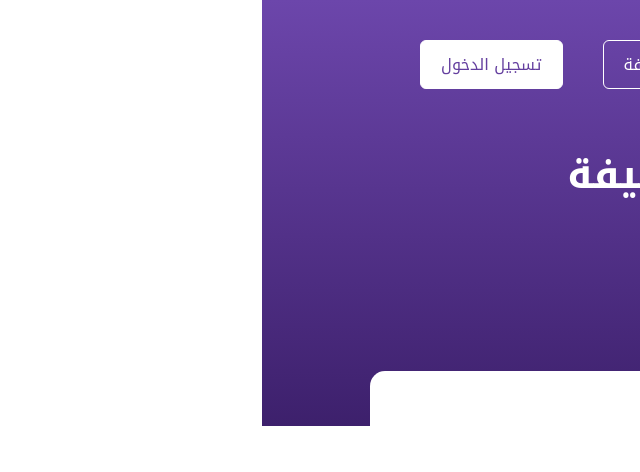
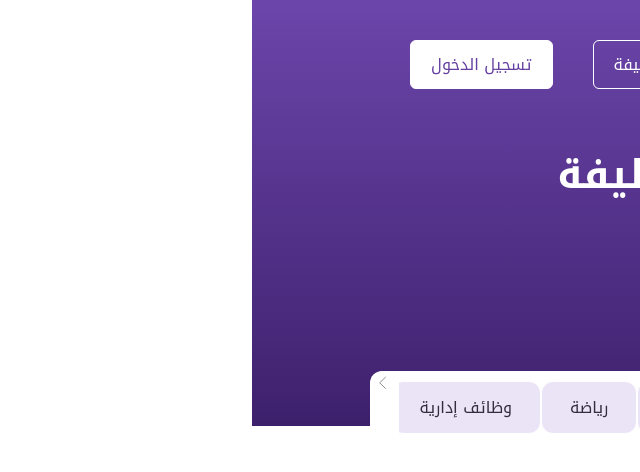
Before and after one commit to Bedoon-Jobs-Team/bedoon-jobs, a React (Create React App) app: page / in a window 1280 px wide. Shown: the top 472 px of the page, without its empty margins (640-1280 px from the left). Built offline with nearby package versions, Linux system fonts and the light colour scheme; a web font is replaced by a local one.

Commit message:
added scroll menu bottuns and arrow

```diff
--- a/src/components/ScrollMenu.tsx
+++ b/src/components/ScrollMenu.tsx
@@ -1,9 +1,27 @@
 import React, { FunctionComponent } from "react";
-import { ReactComponent as LogoSmall } from "../assets/icons/LogoSmall.svg";
+import { ReactComponent as Arrow } from "../assets/icons/arrow.svg";
 import styled from "styled-components";
 
 const ScrollMenu: FunctionComponent = props => {
-  return <Menu></Menu>;
+  return (
+    <Menu>
+      <Container>
+                <ActiveButton>جميع الوظائف</ActiveButton>
+                <InactiveButton>هندسة</InactiveButton>
+                <InactiveButton>طب وتمريض</InactiveButton>
+                <InactiveButton>مناديب</InactiveButton>
+                <InactiveButton>أمن وسلامة</InactiveButton>
+                <InactiveButton>سكرتارية</InactiveButton>
+                <InactiveButton>رياضة</InactiveButton>
+                <InactiveButton>وظائف إدارية</InactiveButton>
+      </Container>
+      <ScrollArow>
+
+        <StyledArrow />
+
+      </ScrollArow>
+    </Menu>
+  );
 };
 
 const Menu = styled.div`
@@ -15,7 +33,41 @@ const Menu = styled.div`
   background-color: #ffffff;
   box-shadow: 0px 34px 74px rgba (39,  52,  107,  0.12);
   border-radius: 15px;
-  padding: 0px 10px;
+`;
+
+const Container = styled.div`
+  display: flex;
+  overflow-x: scroll;
+`;
+
+const ActiveButton = styled.div`
+  background-color: #f8507b;
+  color: #ffffff;
+  border-radius: 12px;
+  border: 1px solid #ffffff;
+  float: right;
+  padding: 10px 28px;
+  margin-top: 10px;
+`;
+
+const InactiveButton = styled(ActiveButton)`
+  background-color: #ebe3f6;
+  color: #332d3c;
+`;
+
+const ScrollArow = styled.div`
+  position: absolute;
+  width: 29px;
+  height: 77px;
+  left: 0px;
+  top: 0px;
+  background-color: #ffffff;
+  box-shadow: 20px 4px 40px rgba (22,  8,  46,  0.1);
+  border-radius: 12px 0px 0px 12px;
+`;
+
+const StyledArrow = styled(Arrow)`
+  margin-top: 0px;
 `;
 
 export default ScrollMenu;
```
